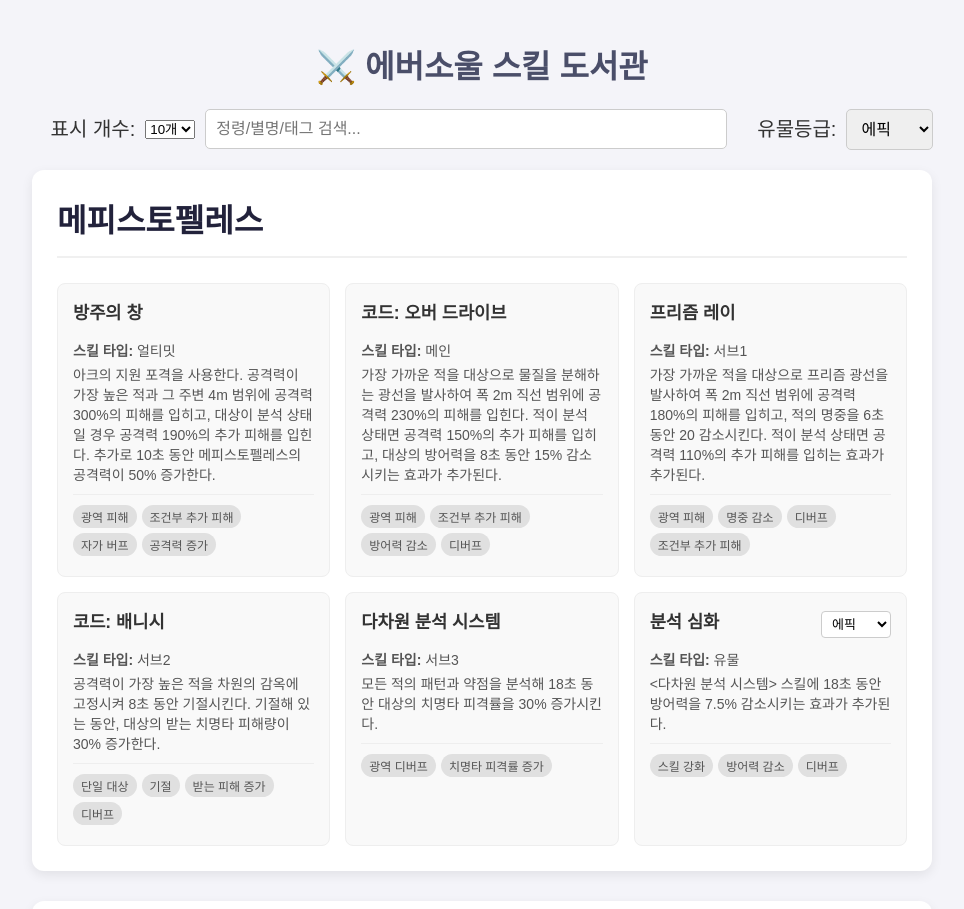
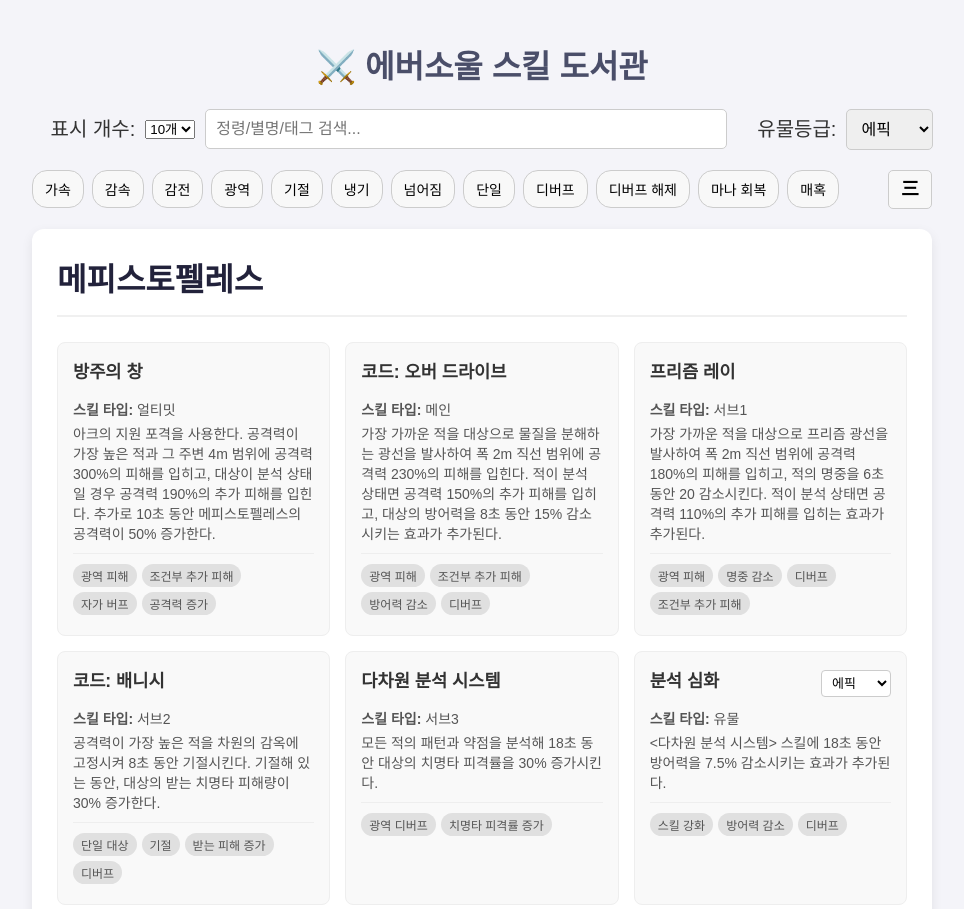
Before and after one commit to BroDaru/eversoul_skill_library, a plain HTML site: page index.html in a window 1280 px wide. Shown: the top 909 px of the page, without its empty margins (158-1122 px from the left). Drawn offline with Linux system fonts and the light colour scheme.

Commit message:
태그목록 추가
검색창 아래 태그 목록 추가

```diff
--- a/index.html
+++ b/index.html
@@ -24,8 +24,12 @@
             <option value="레전+">레전+</option>
             <option value="오리진">오리진</option>
         </select>
+    </div>
 
-
+    <div class="tag-section-wrapper">
+        <div id="tagContainer" class="collapsed">
+        </div>
+        <button id="toggleTagsButton">三</button>
     </div>
 
     <div id="skillList"></div>
--- a/script.js
+++ b/script.js
@@ -19,12 +19,32 @@ const pageSizeFilter = document.getElementById('pageSizeFilter');
 const prevPageButton = document.getElementById('prev-page');
 const nextPageButton = document.getElementById('next-page');
 const pageIndicator = document.getElementById('page-indicator');
+const tagContainer = document.getElementById('tagContainer');
+const toggleTagsButton = document.getElementById('toggleTagsButton');
+
 
 let currentPage = 1;
 let pageSize = parseInt(pageSizeFilter.value, 10);
 let totalFilteredSpirits = []; // 필터링된 전체 목록을 저장할 변수
 
 // --- 2. 핵심 함수들 ---
+
+function populateTags() {
+    const sortedTags = Object.keys(tagDescriptions).sort();
+
+    sortedTags.forEach(tag => {
+        const button = document.createElement('button');
+        button.className = 'tag-button';
+        button.textContent = tag;
+        button.title = tagDescriptions[tag]; // Add description as a tooltip
+        button.addEventListener('click', () => {
+            searchInput.value = tag;
+            currentPage = 1; // Reset to the first page for the new search
+            renderSkills();
+        });
+        tagContainer.appendChild(button);
+    });
+}
 
 function renderSkills() {
     const searchTerm = searchInput.value.toLowerCase();
@@ -177,4 +197,15 @@ nextPageButton.addEventListener('click', () => {
 
 skillList.addEventListener('change', handleRarityChange);
 
-window.onload = renderSkills;
+toggleTagsButton.addEventListener('click', () => {
+    tagContainer.classList.toggle('collapsed');
+    // Change button text for better user experience
+    toggleTagsButton.textContent = tagContainer.classList.contains('collapsed') ? '三' : '✕';
+});
+
+
+// --- 4. 초기 실행 로직 ---
+window.addEventListener('load', () => {
+    populateTags();
+    renderSkills();
+});
--- a/style.css
+++ b/style.css
@@ -176,6 +176,56 @@ select#rarityFilter {
     }
 }
 
+.tag-section-wrapper {
+    display: flex;
+    max-width: 900px;
+    margin: 0 auto 20px auto;
+    align-items: flex-start;
+    gap: 10px;
+}
+
+#tagContainer {
+    display: flex;
+    flex-wrap: wrap;
+    gap: 8px;
+    overflow: hidden;
+    flex-grow: 1;
+    transition: max-height 0.3s ease-in-out;
+}
+
+    #tagContainer.collapsed {
+        max-height: 38px; /* Approximate height for one row */
+    }
+
+.tag-button {
+    padding: 8px 12px;
+    border: 1px solid #ccc;
+    background-color: #f8f8f8;
+    border-radius: 15px;
+    cursor: pointer;
+    font-size: 14px;
+    transition: background-color 0.2s;
+    white-space: nowrap;
+}
+
+    .tag-button:hover {
+        background-color: #e0e0e0;
+    }
+
+#toggleTagsButton {
+    padding: 8px 12px;
+    font-size: 18px;
+    font-weight: bold;
+    border: 1px solid #ccc;
+    background-color: #f8f8f8;
+    border-radius: 5px;
+    cursor: pointer;
+    flex-shrink: 0;
+    line-height: 1.2;
+    align-self: flex-start;
+}
+
+
 footer {
     text-align: center;
     padding: 40px 20px;
```
Lines whose indentation alone changed are shown as unchanged.
